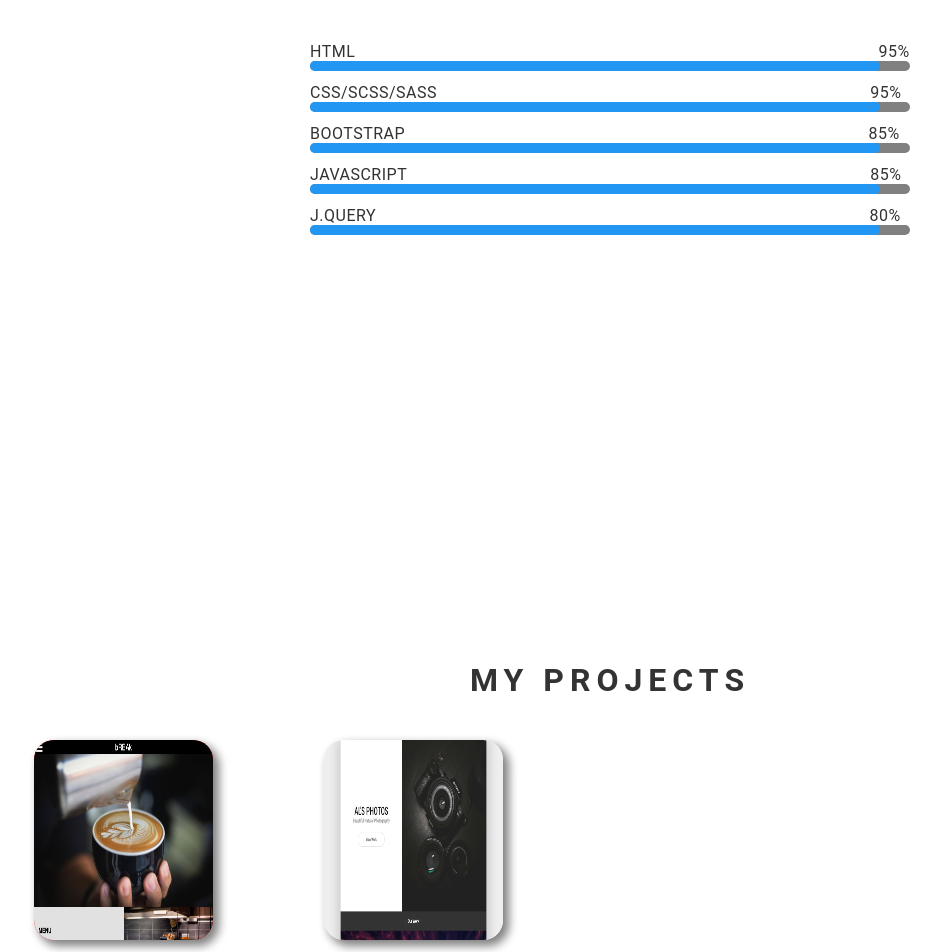
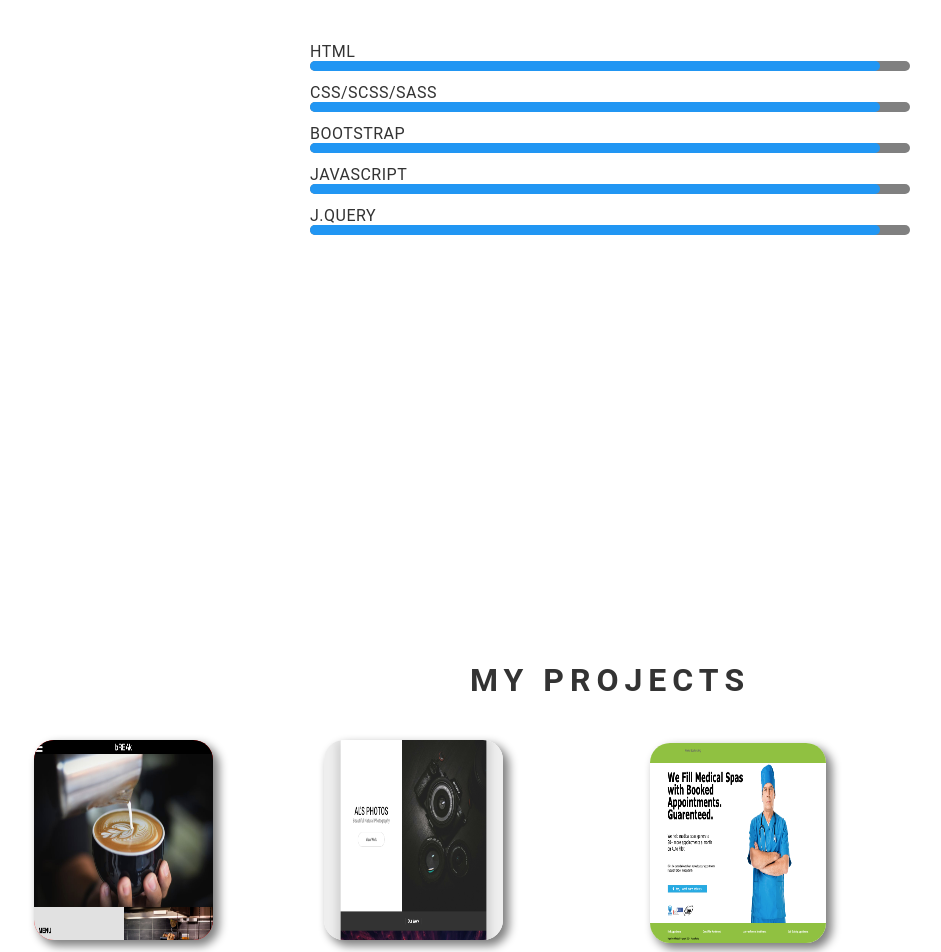
Before and after one commit to solomonirving/Portfolio, a plain HTML site: page index.html in a window 1280 px wide. Shown: the part 2300-3252 px from the top of the page, without its empty margins (30-971 px from the left). Drawn offline with nearby package versions, Linux system fonts and the light colour scheme.

Commit message:
Update index.html

```diff
--- a/index.html
+++ b/index.html
@@ -123,9 +123,9 @@
                 <div class="tool-section">
                     <div class="tool-name">
                         HTML
-                        <div class="percent">
+                        <!-- <div class="percent">
                             95%
-                        </div>
+                        </div> -->
                     </div>
                     <div class="progress-background">
                         <div class="progress-bar">
@@ -136,9 +136,9 @@
                 <div class="tool-section">
                     <div class="tool-name">
                         CSS/SCSS/SASS
-                        <div class="percent-css">
+                        <!-- <div class="percent-css">
                             95%
-                        </div>
+                        </div> -->
                     </div>
                     <div class="progress-background">
                         <div class="progress-bar">
@@ -149,9 +149,9 @@
                 <div class="tool-section">
                     <div class="tool-name">
                         Bootstrap
-                        <div class="percent-bootstrap">
+                        <!-- <div class="percent-bootstrap">
                             85%
-                        </div>
+                        </div> -->
                     </div>
                     <div class="progress-background">
                         <div class="progress-bar-bootstrap">
@@ -162,9 +162,9 @@
                 <div class="tool-section">
                     <div class="tool-name">
                         Javascript
-                        <div class="percent-javascript">
+                        <!-- <div class="percent-javascript">
                             85%
-                        </div>
+                        </div> -->
                     </div>
                     <div class="progress-background">
                         <div class="progress-bar-javascript">
@@ -175,9 +175,9 @@
                 <div class="tool-section">
                     <div class="tool-name">
                         j.Query
-                        <div class="percent-jquery">
+                        <!-- <div class="percent-jquery">
                             80%
-                        </div>
+                        </div> -->
                     </div>
                     <div class="progress-background">
                         <div class="progress-bar-jquery">
@@ -203,6 +203,11 @@
                 <div class="photo-project">
                     <a href="https://solomonirving.github.io/Photography/">
                         <img src="als.jpg" alt="Photography Website" class="photo">
+                    </a>
+                </div>
+                <div class="medical-project">
+                    <a href="https://solomonirving.github.io/Medical-Spa/">
+                        <img src="Medical Spa.png" alt="Photography Website" class="medical">
                     </a>
                 </div>
             </div>
```
